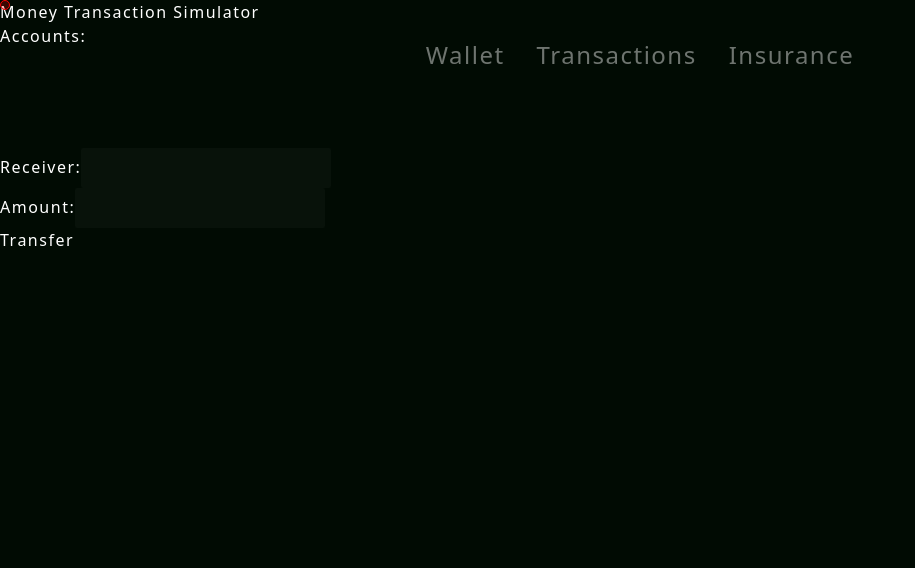
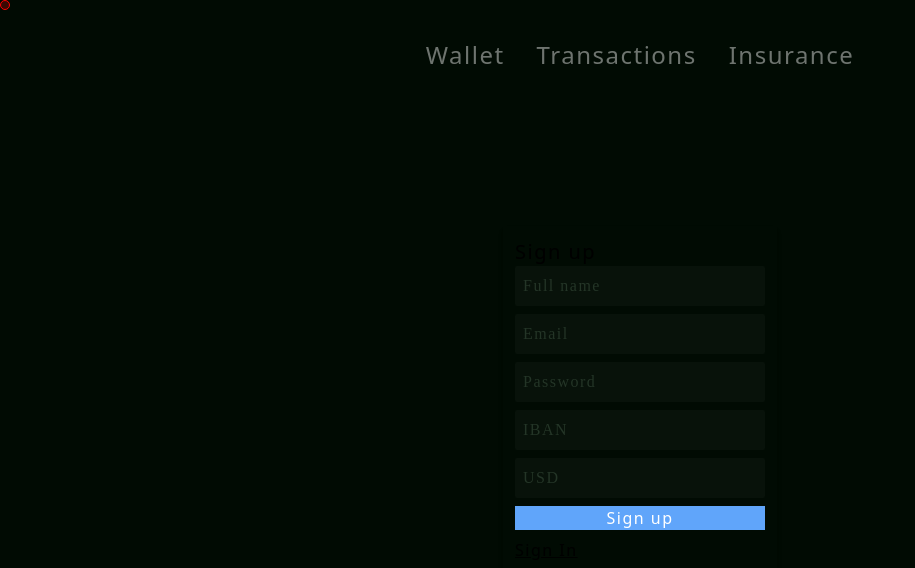
Before and after one commit to DAYusein211/West-side, a Next.js app in the folder website/: page /transactions in a window 1280 px wide. Shown: the top 568 px of the page, without its empty margins (0-915 px from the left). Built offline with nearby package versions, Linux system fonts and the light colour scheme; no server answers.

Commit message:
Fix update functionality (close #10)

```diff
--- a/website/app/api/accounts/route.js
+++ b/website/app/api/accounts/route.js
@@ -1,14 +1,28 @@
 import { connectMongoDB } from '@/lib/mongodb';
 import User from '@/models/user';
 import { NextResponse } from 'next/server';
+import bcrypt from 'bcryptjs'
 
-export default async function POST(req) {
-    try {
+export async function POST(req)
+{
+    try
+    {
+        const {balance} = await req.json();
         await connectMongoDB();
 
-        return "sd";
+        await User.updateOne({name:'Denis'},
+        {
+            $set:
+            {
+                balance:9854
+            }
+        })
+        //WORKS OH MY GOD IT WORKS
+        return NextResponse.json({message: 'User Registered'}, {status: 201});
 
-    } catch (err) {
-        return NextResponse.json({ message: 'Error Occurred, try again' }, { status: 500 });
+    }
+    catch(err)
+    {
+        return NextResponse.json({message: 'Error Accured, try again'}, {status: 500})
     }
 }
--- a/website/components/transactions.jsx
+++ b/website/components/transactions.jsx
@@ -1,60 +1,63 @@
-'use client'
-import { useEffect } from "react";
+"use client";
+import Link from "next/link";
+import {useState} from "react"
+import { useRouter } from "next/navigation";
 
-export default function Transactions() {
+export default function SignUp()
+{
+    const [name, setName] = useState("");
+    const [email, setEmail] = useState("");
+    const [password, setPassword] = useState("");
+    const [IBAN, setIBAN] = useState("");
+    const [balance, setBalance] = useState("");
+    const [error, setError] = useState("");
+    const router = useRouter();
 
-
-  useEffect(() => {
-    const fetchData = async () => {
-        try {
-            const res = await fetch('api/accounts', {
-                method: 'POST',
-                headers: {
-                    'Content-Type': 'application/json',
-                },
-                body: JSON.stringify({
-                    balance:524
-                }),
-            });
-
-            if (!res.ok) {
-                console.error('Error updating user:', res.statusText);
-                // Handle error, show message, etc.
+    const handleSubmit = async (e) =>
+    {
+        e.preventDefault();
+        if(!name || !email || !password)
+        {
+            setError("Not all data has been given.")
+        return;
+        }
+        try
+        {
+            const res = await fetch("api/accounts",
+            {
+            method: "POST",
+            headers: {"Content-Type": "application/json"},
+            body: JSON.stringify({name, email, password, IBAN, balance})});
+            if(res.ok)
+            {
+                const form = e.target;
+                form.reset();
+                router.push("/")
+            }
+            else
+            {
+                console.log("Sign up failure.")
             }
         } catch (error) {
-            console.error('Error during fetch:', error);
+            console.log("Error during registration:", error)
         }
-    };
+    }
+    return <div className="grid place-items-center h-screen">
+    <div className = "shadow-md p-3 rounded-r-sm ">
+        <h1 className = "text-xl">
+            Sign up
+        </h1>
+        <form onSubmit = {handleSubmit} className = "flex flex-col gap-2">
+            <input onChange = { e => setName(e.target.value.trim())}type="text" placeholder="Full name"/>
+            <input onChange = { e => setEmail(e.target.value.trim())}type="text" placeholder="Email"/>
+            <input onChange = { e => setPassword(e.target.value.trim())}type="text" placeholder="Password"/>
+            <input onChange = { e => setIBAN(e.target.value.trim())}type="text" placeholder="IBAN"/>
+            <input onChange = { e => setBalance(e.target.value)}type="text" placeholder="USD"/>
+            <button className = "bg-blue-400 text-white">Sign up</button>
+            {error &&(<div className = "text-red-400">{error}</div>) }
 
-    fetchData();
-}, []);
-
-  // The rest of your component remains unchanged
-
-  return (
-    <div className='text-white'>
-      <h1>Money Transaction Simulator</h1>
-      <div>
-        <h2>Accounts:</h2>
-      </div>
-
-      <form className='relative top-[100px]'>
-        <div>
-          <label>Receiver:</label>
-          <input
-            type="text"
-          />
-        </div>
-        <div>
-          <label>Amount:</label>
-          <input
-            type="text"
-          />
-        </div>
-        <button type="submit">Transfer</button>
-      </form>
-
-      {/* The rest of your component remains unchanged */}
+            <Link href = {"../"} className = "underline"> Sign In</Link>
+        </form>
     </div>
-  );
+</div>
 }
```
